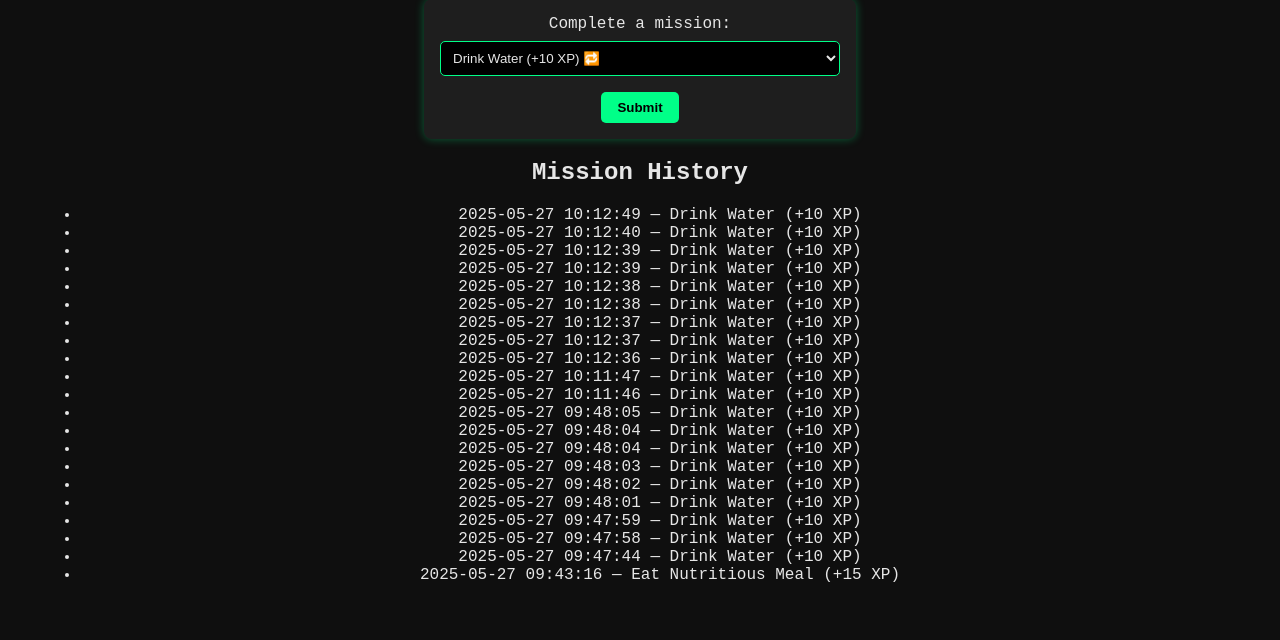
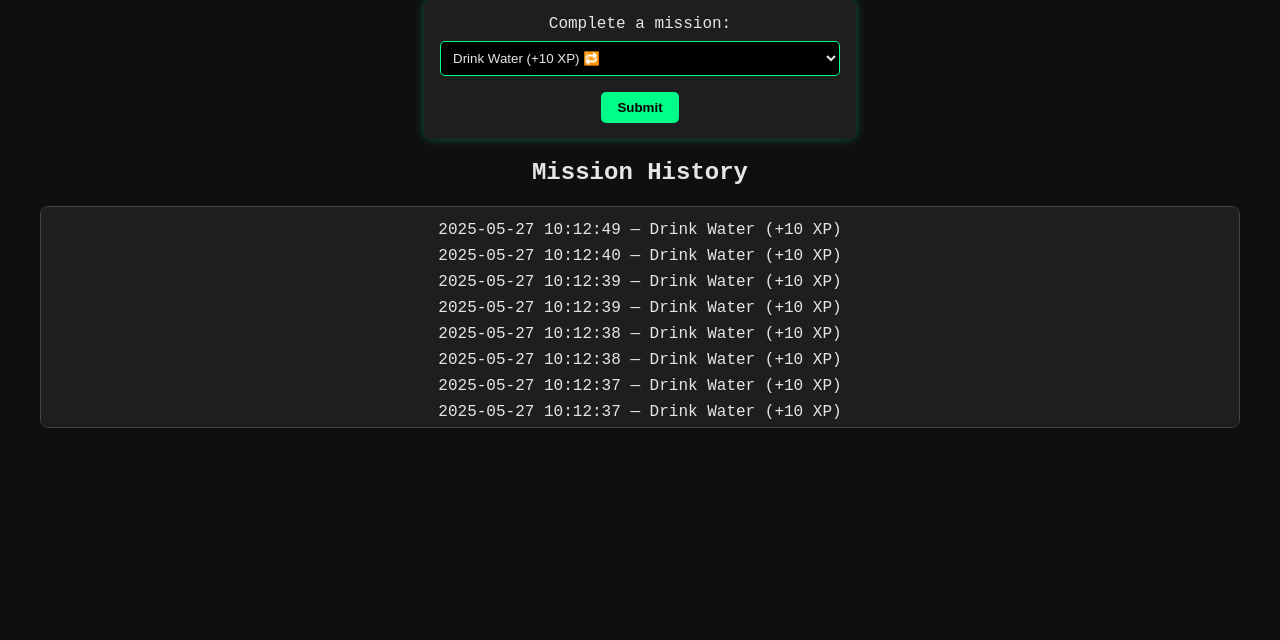
Before and after one commit to NeoAgent53/simulation-app, a Flask app: page / in a window 1280 px wide. Shown: the part 251-891 px from the top of the page. After the commit the page ends 679 px from the top, so only its background shows below. Run offline with Flask 2, Linux system fonts and the light colour scheme.

Commit message:
Make mission history scrollable

```diff
--- a/templates/index.html
+++ b/templates/index.html
@@ -42,10 +42,12 @@
 
 
   <h2>Mission History</h2>
-  <ul>
+<div style="max-height: 200px; overflow-y: scroll; padding: 10px; background: #1e1e1e; border-radius: 8px; border: 1px solid #444;">
+  <ul style="list-style: none; padding-left: 0; margin: 0;">
     {% for entry in log %}
-      <li>{{ entry.timestamp }} — {{ entry.mission }} (+{{ entry.xp }} XP)</li>
+      <li style="padding: 4px 0;">{{ entry.timestamp }} — {{ entry.mission }} (+{{ entry.xp }} XP)</li>
     {% endfor %}
   </ul>
+</div>
 </body>
 </html>
```
